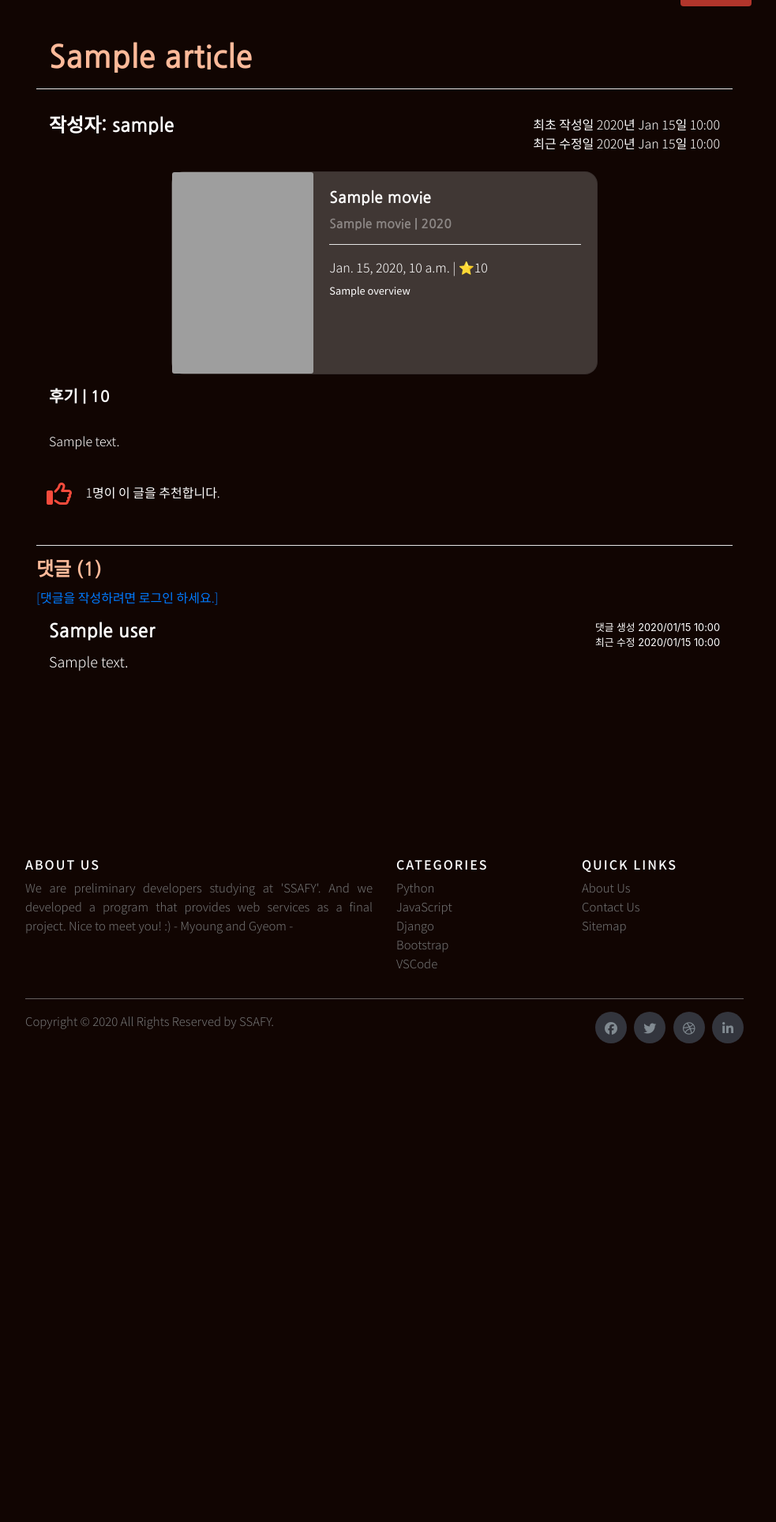
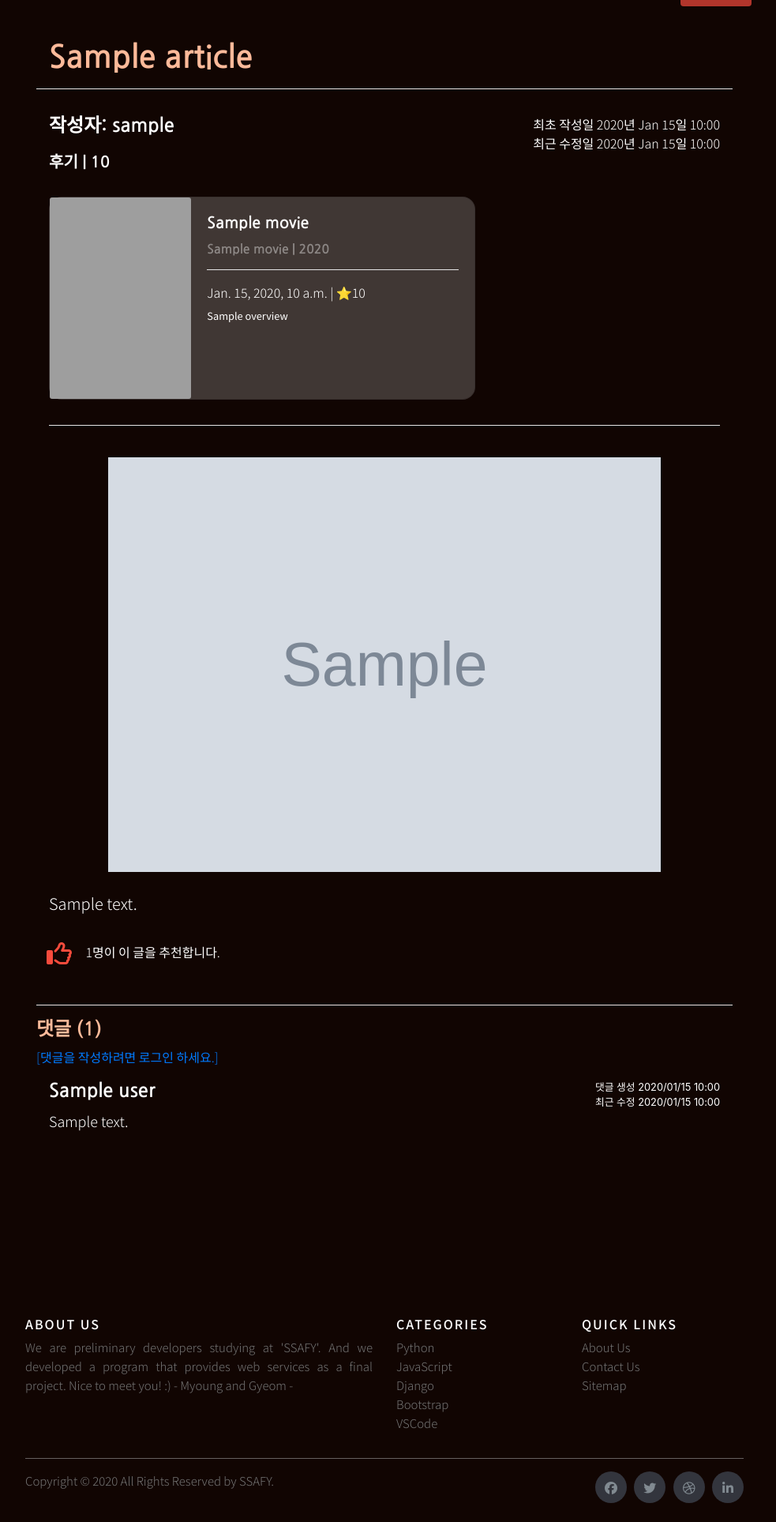
Before and after one commit to moviepop/moviepop-pjt1, a Django app: template community/templates/community/detail.html in a window 1280 px wide. Shown: the part 270-2197 px from the top of the page at 79% size, without its empty margins (153-1136 px from the left). Before the commit the page ends 1591 px from the top, so only its background shows below. Run offline with Django 3.2, Linux system fonts and the light colour scheme; the template is opened without the code that fills it: most values are stand-ins (such as "Sample title", 1, 10 or a date in 2020); grey boxes marked "Sample" are stand-in pictures; some libraries are stand-ins or nearby versions; grey boxes are pictures that could not be loaded.

Commit message:
기능추가/ 리뷰에 사진첨부하기 기능 추가/ 자바스크립트코드 수정사항이 반영되지 않는 오류 발생

```diff
--- a/community/models.py
+++ b/community/models.py
@@ -13,7 +13,7 @@ class Article(models.Model):
     created_at = models.DateTimeField(auto_now_add=True)
     updated_at = models.DateTimeField(auto_now=True)
     like_users = models.ManyToManyField(settings.AUTH_USER_MODEL, related_name='like_articles')
-
+    image = models.ImageField(upload_to='images/', blank=True, null=True)
 
     def __str__(self):
         return self.title
--- a/community/templates/community/create.html
+++ b/community/templates/community/create.html
@@ -31,7 +31,7 @@
     <div class="col-7 half mt-3 mr-5 p-0">
       <h4>영화 | {{ movie.title }}</h4>
       <hr class="accounts-hr-color">
-      <form action="" method="POST">
+      <form action="" method="POST" enctype="multipart/form-data">
         {% csrf_token %}
         <div class="form-group" id="inputForm">
           <label for="formTitle"> 제목 </label>
@@ -41,6 +41,7 @@
           {{ form.content }}
           <br>
           {{ form.score }}
+          {{ form.image }}
           <input class="btn base-ivory" type="submit" id="hover">
           <a class="btn base-brightcrimson" href="{% url 'community:index' %}">back</a>
         </div>
--- a/community/templates/community/detail.html
+++ b/community/templates/community/detail.html
@@ -29,9 +29,10 @@
           <div class="base-font">최근 수정일 {{ article.updated_at|date:"Y년 M d일 H:i" }}</div>
         </div>
       </div>
+      <div class="h5 text-brown-color base-title-font">후기 | {{ score }}</div>
     <br>
 
-    <div class="d-flex justify-content-center">
+    <div class="d-flex justify-content-left">
       <div class="card mb-3" style="max-width: 540px; background-color: rgba(255, 255, 255, 0.2); border-radius: 1rem;">
         <div class="row no-gutters">
           <div class="col-md-4">
@@ -56,12 +57,23 @@
         </div>
       </div>
     </div>
-
+    <hr>
 
       <div class="base-font base-ivory">
-        <div class="h5 text-brown-color base-title-font">후기 | {{ score }}</div>
+        {% comment %} <div class="h5 text-brown-color base-title-font">후기 | {{ score }}</div> {% endcomment %}
         <br>
-        <p class="text-brown-color base-font">{{ article.content }}</p>
+        {% if article.image %}
+          <div class="d-flex justify-content-center">
+            <img
+              class="d-flex justify-content-center"
+              src="{{ article.image.url }}"
+              alt="{{ article.image }}"
+              width="700rem"
+            >
+          </div>
+        {% endif %}
+        <br>
+        <p class="text-brown-color base-font h5" style="line-height: 2rem;">{{ article.content }}</p>
       </div>
       <div class="d-flex justify-content-end align-items-center">
         {% if request.user == article.user %}
@@ -78,6 +90,7 @@
         {% endif %}
       </div>
     </div>
+
     <div class="text-brown-color">
       {% include 'community/_like.html' %}
       <br>
--- a/community/views.py
+++ b/community/views.py
@@ -6,7 +6,7 @@ from django.core.paginator import Paginator
 
 from .models import Article, Comment
 from movies.models import Movie
-from .forms import ArticleCreationForm, ArticleUpdateForm, CommentForm, ArticleMovieCreationForm
+from .forms import CommentForm, ArticleMovieCreationForm, ArticleUpdateForm
 
 from django.http import JsonResponse
 
@@ -88,7 +88,7 @@ def score_pref_algorithm(score, code, genres):
 def create(request, movie_id):
     movie = Movie.objects.get(movie_id=movie_id)
     if request.method == 'POST':
-        form = ArticleMovieCreationForm(request.POST)
+        form = ArticleMovieCreationForm(request.POST, request.FILES)
         if form.is_valid():
             article = form.save(commit=False)
             article.user = request.user
--- a/final_pjt/urls.py
+++ b/final_pjt/urls.py
@@ -16,6 +16,8 @@ Including another URLconf
 from django.contrib import admin
 from django.urls import path, include
 from movies.views import index
+from django.conf import settings
+from django.conf.urls.static import static
 
 urlpatterns = [
     path('admin/', admin.site.urls),
@@ -24,4 +26,4 @@ urlpatterns = [
     path('accounts/', include('accounts.urls')),
     path('community/', include('community.urls')),
     path('make_dataset/', include('make_dataset.urls')),
-]
+] + static(settings.MEDIA_URL, document_root=settings.MEDIA_ROOT)
--- a/movies/views.py
+++ b/movies/views.py
@@ -1,5 +1,6 @@
 import random
 import requests
+import os
 from datetime import datetime
 
 from .models import Movie, Genre
@@ -252,6 +253,7 @@ def detail(request, movie_id):
     videoID = response["items"][0]["id"]["videoId"]
     print(videoID)
 
+
     VIDEO_URL = 'www.youtube.com/embed/' + videoID
     print(VIDEO_URL)
 
--- a/requirements.txt
+++ b/requirements.txt
@@ -12,6 +12,7 @@ Faker==4.17.0
 gunicorn==20.0.4
 idna==2.10
 Paginator==0.5.1
+Pillow==8.0.1
 psycopg2==2.8.6
 python-dateutil==2.8.1
 pytz==2020.4
```
Also changed, not shown: accounts/views.py (+0 -8 lines), community/forms.py (+1 -9 lines), community/static/community/js/create.js (+6 -5 lines), community/migrations/0002_article_image.py (added).
